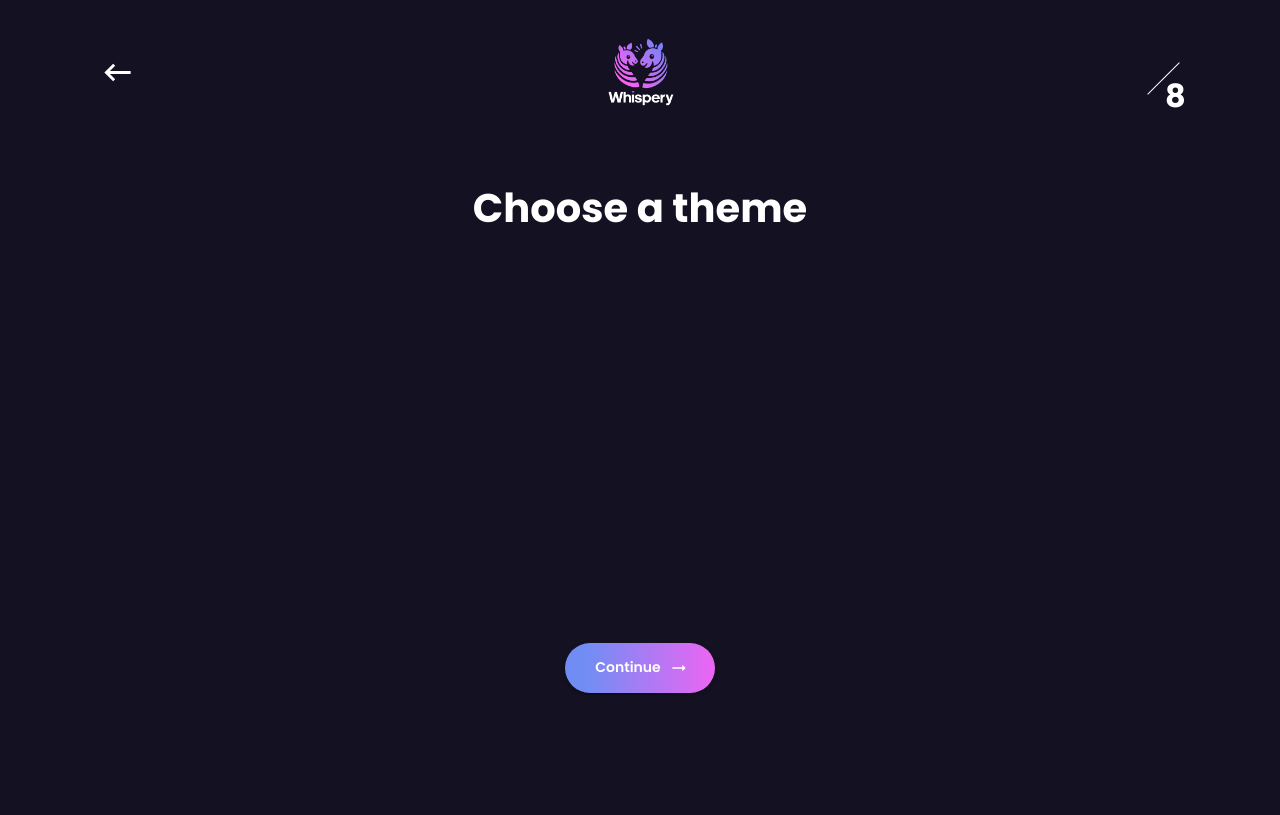
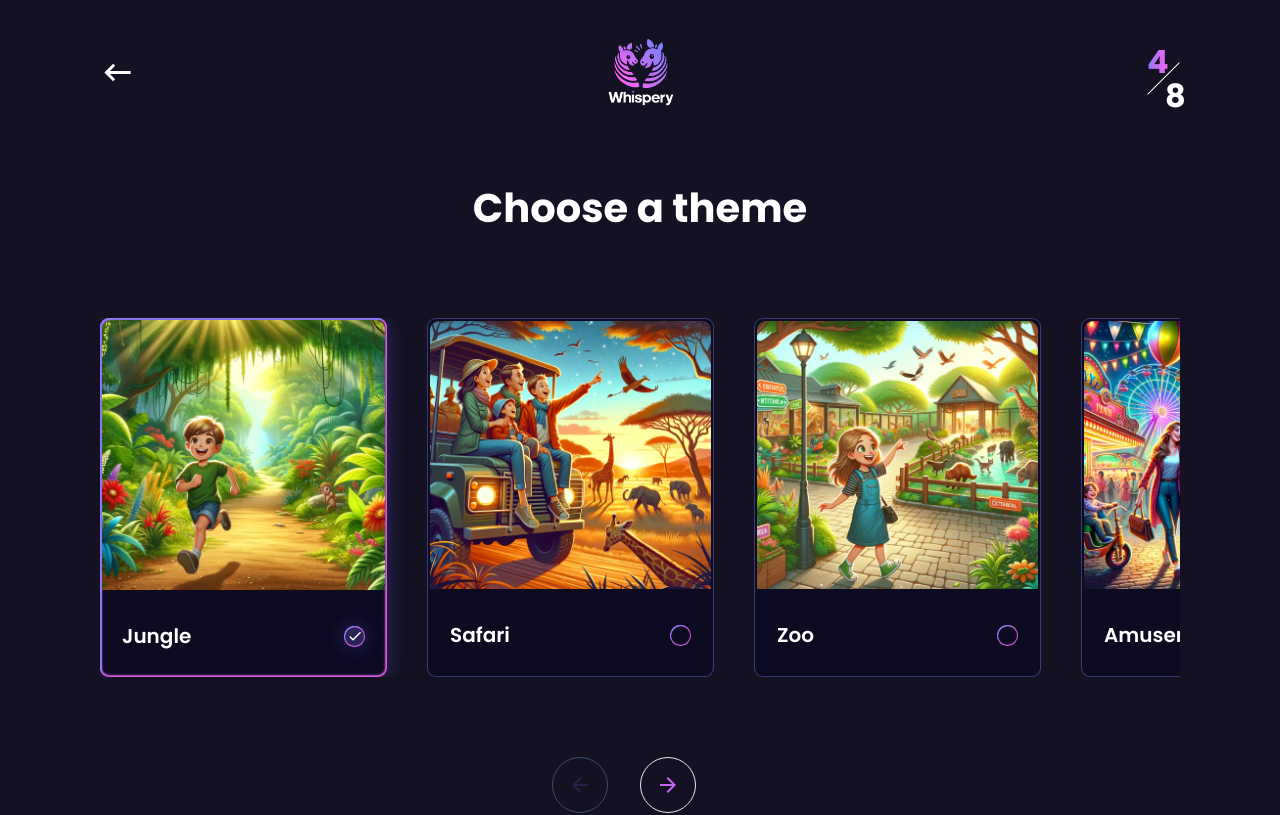
Before and after one commit to ZeenatLawal/whispery, a React (Create React App) app: page /themes in a window 1280 px wide. Shown: the top 815 px of the page. Built offline with nearby package versions, Linux system fonts and the light colour scheme.

Commit message:
Create theme carousel and modify continue button style

```diff
--- a/src/Pages/ChooseTheme.js
+++ /dev/null
@@ -1,22 +0,0 @@
-import { Grid } from "@mui/material";
-import { Header } from "../components/Header";
-import { ContinueButton } from "../components/ContinueButton";
-import { PageTitle } from "../components/PageTitle";
-
-export function ChooseTheme() {
-  return (
-    <Header number={3} path="/events">
-      <Grid item xs={12} textAlign="center">
-        <PageTitle title="Choose a theme" />
-      </Grid>
-
-      <Grid
-        container
-        justifyContent="center"
-        marginTop={{ xs: "338px", md: "340px" }}
-      >
-        <ContinueButton path="/themes" />
-      </Grid>
-    </Header>
-  );
-}
--- /dev/null
+++ b/src/Pages/ChooseTheme.tsx
@@ -0,0 +1,193 @@
+import {
+  useTheme,
+  useMediaQuery,
+  Grid,
+  Typography,
+  Card,
+  IconButton,
+} from "@mui/material";
+import { useEffect, useRef, useState } from "react";
+import { Header } from "../components/Header";
+import { ContinueButton } from "../components/ContinueButton";
+import { PageTitle } from "../components/PageTitle";
+import ArrowBack from "@mui/icons-material/ArrowBack";
+import ArrowForward from "@mui/icons-material/ArrowForward";
+import Check from "@mui/icons-material/Check";
+import Jungle from "../assets/jungle.png";
+import Safari from "../assets/safari.png";
+import Zoo from "../assets/zoo.png";
+import AmusementPark from "../assets/amusementPark.png";
+import Underwater from "../assets/underwater.png";
+import Space from "../assets/space.png";
+import Island from "../assets/island.png";
+import FantasyLand from "../assets/fantasyLand.png";
+import DragonWorld from "../assets/dragonWorld.png";
+import Circus from "../assets/circus.png";
+import Dinosaur from "../assets/dinosaur.png";
+import RobotWorld from "../assets/robotWorld.png";
+import Castles from "../assets/castles.png";
+import CandyWorld from "../assets/candyWorld.png";
+import MagicSchool from "../assets/magicSchool.png";
+import WildWest from "../assets/wildWest.png";
+import PurchasingPet from "../assets/purchasingPet.png";
+
+const images = [
+  { caption: "Jungle", img: Jungle },
+  { caption: "Safari", img: Safari },
+  { caption: "Zoo", img: Zoo },
+  { caption: "Amusement park", img: AmusementPark },
+  { caption: "Underwater", img: Underwater },
+  { caption: "Space", img: Space },
+  { caption: "Island", img: Island },
+  { caption: "Fantasy land", img: FantasyLand },
+  { caption: "Dragon world", img: DragonWorld },
+  { caption: "Circus", img: Circus },
+  { caption: "Dinosaur", img: Dinosaur },
+  { caption: "Robot world", img: RobotWorld },
+  { caption: "Castles", img: Castles },
+  { caption: "Candy world", img: CandyWorld },
+  { caption: "Magic school", img: MagicSchool },
+  { caption: "Wild west", img: WildWest },
+  { caption: "Purchasing a Pet", img: PurchasingPet },
+];
+
+export function ChooseTheme() {
+  const theme = useTheme();
+  const isSmallScreen = useMediaQuery(theme.breakpoints.down("md"));
+  const [activeIndex, setActiveIndex] = useState(0);
+  const containerRef = useRef<HTMLDivElement>(null);
+
+  const iconStyle = {
+    border: "1px solid",
+    borderColor: "#EAECF0",
+    marginRight: "32px",
+    width: "56px",
+    height: "56px",
+    color: "#C665F3",
+    "&:disabled": { color: "#25234B", borderColor: "#3C4C6C" },
+  };
+
+  useEffect(() => {
+    // Scroll to the active theme when it changes
+    if (containerRef.current) {
+      const activeTheme = containerRef.current.children[activeIndex];
+      if (activeTheme) {
+        activeTheme.scrollIntoView({ behavior: "smooth", block: "nearest" });
+      }
+    }
+  }, [activeIndex]);
+
+  return (
+    <Header pageNumber={4} path="/events">
+      <Grid item xs={12} textAlign="center">
+        <PageTitle title="Choose a theme" />
+      </Grid>
+
+      <Grid item container xs={12} marginTop="80px">
+        <Grid container ref={containerRef} overflow="hidden" flexWrap="nowrap">
+          {images.map(({ img, caption }, index) => (
+            <Card
+              key={caption}
+              sx={{
+                minWidth: { xs: "260px", md: "287px" },
+                minHeight: { xs: "316px", md: "349px" },
+                transform: `translateX(${
+                  (index - activeIndex) * (isSmallScreen ? 22.59 : 40)
+                }px)`,
+                transition: "transform 0.5s ease",
+                backgroundColor: "#0D0B22",
+                borderRadius: "9.06px",
+                boxShadow:
+                  index === activeIndex
+                    ? "inset 1.81px 1.81px 0 0 #8B7CF8, inset 0 0 1.81px 1.81px #ED65F3, 0px 0px 19.9px 0px #7062FF4D"
+                    : "none",
+                padding: "2px",
+                border: index !== activeIndex ? "1px solid #5256A9A6" : "none",
+              }}
+            >
+              <img
+                src={img}
+                alt={caption}
+                style={{
+                  width: "100%",
+                  height: "auto",
+                  borderTopLeftRadius: "9.06px",
+                  borderTopRightRadius: "9.06px",
+                }}
+              />
+              <div
+                style={{
+                  display: "flex",
+                  justifyContent: "space-between",
+                  alignItems: "center",
+                  margin: isSmallScreen ? "22px 18px" : "24px 20px",
+                }}
+              >
+                <Typography
+                  style={{ fontWeight: 600 }}
+                  fontSize={{ xs: "18.12px", md: "20px" }}
+                >
+                  {caption}
+                </Typography>
+                <IconButton
+                  sx={{
+                    width: "20.84px",
+                    height: "20.84px",
+                    boxShadow: `inset 0.91px 0.91px 0 0 #8B7CF8, inset 0 0 0.91px 0.91px #ED65F3 ${
+                      index === activeIndex
+                        ? ", 0px 0px 18px 0px #7062FF4D"
+                        : ""
+                    }`,
+                    backgroundColor:
+                      index === activeIndex ? "#272354" : "inherit",
+                  }}
+                >
+                  {index === activeIndex && (
+                    <Check sx={{ color: "#fff", height: "16px" }} />
+                  )}
+                </IconButton>
+              </div>
+            </Card>
+          ))}
+        </Grid>
+
+        <Grid
+          container
+          justifyContent="center"
+          marginTop={{ xs: "35px", md: "80px" }}
+        >
+          <IconButton
+            onClick={() => {
+              setActiveIndex((prevIndex) =>
+                prevIndex === 0 ? images.length - 1 : prevIndex - 1
+              );
+            }}
+            sx={iconStyle}
+            disabled={activeIndex === 0}
+          >
+            <ArrowBack />
+          </IconButton>
+          <IconButton
+            onClick={() => {
+              setActiveIndex((prevIndex) =>
+                prevIndex === images.length - 1 ? 0 : prevIndex + 1
+              );
+            }}
+            sx={iconStyle}
+            disabled={activeIndex === images.length - 1}
+          >
+            <ArrowForward />
+          </IconButton>
+        </Grid>
+      </Grid>
+
+      <Grid
+        container
+        justifyContent={{ xs: "center", md: "flex-end" }}
+        marginTop={{ xs: "127px", md: "92px" }}
+      >
+        <ContinueButton path="/themes" />
+      </Grid>
+    </Header>
+  );
+}
--- a/src/components/ContinueButton.tsx
+++ b/src/components/ContinueButton.tsx
@@ -2,19 +2,20 @@ import { Button } from "@mui/material";
 import { useNavigate } from "react-router-dom";
 import ArrowRightAltIcon from "@mui/icons-material/ArrowRightAlt";
 
-export function ContinueButton({ path }:{path:string}) {
+export function ContinueButton({ path }: { path: string }) {
   const navigate = useNavigate();
 
   return (
     <Button
       variant="contained"
       sx={{
+        width: "188px",
         height: "50px",
         borderRadius: "36px",
         fontWeight: 600,
-        padding: "10px 30px",
         background: "linear-gradient(90deg, #718DF4 14.67%, #ED65F3 100%)",
         marginBottom: "30px",
+        boxShadow: "0px 0px 44.599998474121094px 0px rgba(143, 0, 255, 0.51)",
       }}
       endIcon={<ArrowRightAltIcon fontSize="large" />}
       onClick={() => {
```
